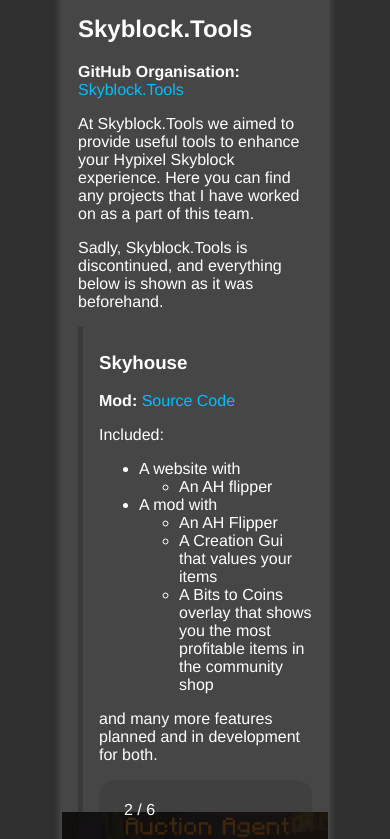
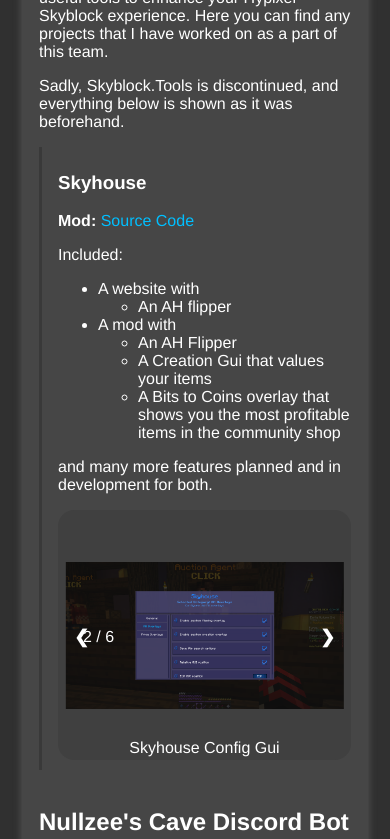
Before and after one commit to Septikai/Septikai-Website, a Vue app: page /projects in a window 390 px wide. Shown: the part 1156-1995 px from the top of the page. Built offline with nearby package versions, Linux system fonts and the light colour scheme.

Commit message:
hopefully make it slightly more mobile friendly

```diff
--- a/src/App.vue
+++ b/src/App.vue
@@ -62,6 +62,17 @@
   height: auto;
 }
 
+@media (max-width: 1000px) {
+  .main {
+    width: 80%;
+    padding: 16px;
+  }
+
+  .sub-section {
+    border-left: 3px solid #393939;
+  }
+}
+
 a {
   color: #00BFFFFF;
 }
--- a/src/components/SlideShow.vue
+++ b/src/components/SlideShow.vue
@@ -69,7 +69,7 @@
   border-radius: 16px;
   height: 508px;
   box-sizing: border-box;
-  padding: 16px 0 12px 0;
+  padding: 16px 0 202px 0;
   align-content: center;
   position: relative;
   display: flex;
@@ -94,14 +94,14 @@
 }
 
 img {
-  max-height: 400px;
+  max-height: 90%;
+  max-width: 95%;
   object-fit: contain;
   padding: 16px;
-  left: 50%;
   position: absolute;
-  display: flex;
   -ms-transform: translate(-50%, 0);
   transform: translate(-50%, 0);
+  display: flex;
   cursor: pointer;
   transition: 0.3s;
 }
@@ -136,10 +136,35 @@
 
 .image-box-caption {
   position: absolute;
-  left: 50%;
   bottom: 0;
-  -ms-transform: translate(-50%, -50%);
-  transform: translate(-50%, -50%);
+  margin-left: 10%;
+  margin-right: 10%;
+}
+
+@media (max-width: 1000px) {
+  .image-box {
+    padding-top: 0;
+    padding-bottom: 0;
+    height: 250px;
+    align-items: center;
+  }
+
+  .image-number {
+    padding-top: 1%;
+  }
+
+  img {
+    margin-top: 2%;
+    padding-top: 0;
+    margin-bottom: 2%;
+    padding-bottom: 0;
+    position: relative;
+    left: 50%;
+  }
+
+  .image-box-caption {
+    margin-bottom: 1%;
+  }
 }
 
 .prev, .next {
```
Also changed, not shown: 1 other file (tests, documents, lock files or other folders).
